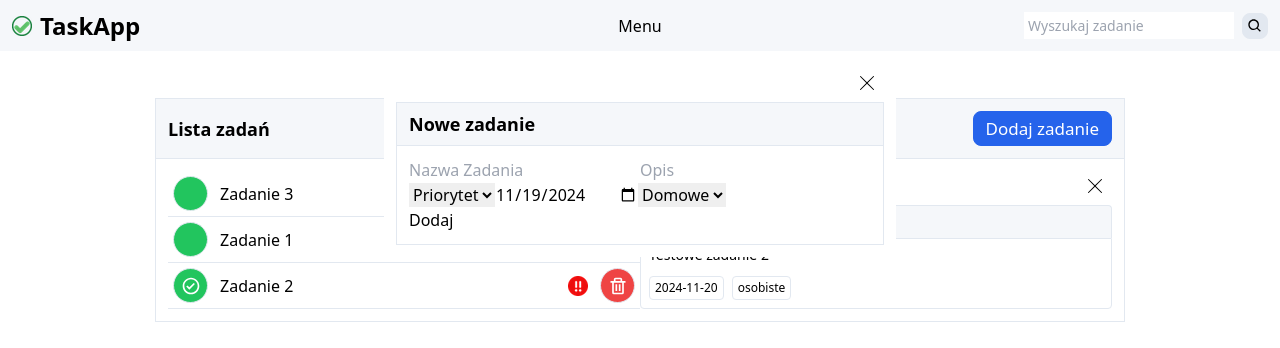
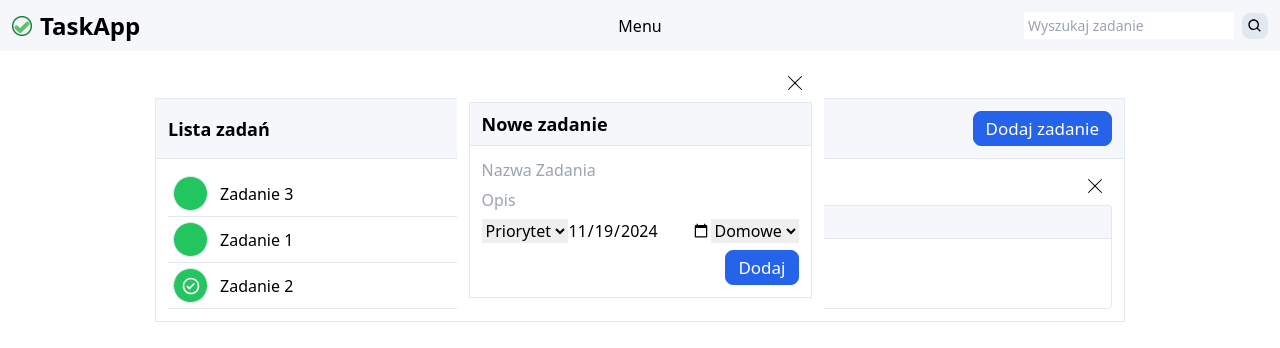
Before and after one commit to JakubM-I/todo-list-vite, a React (Vite) app: page /todo-list-vite/details/1 in a window 1280 px wide. Both pictures are taken after a click on the button "Dodaj zadanie". Shown: the top 348 px of the page. Built offline with nearby package versions, Linux system fonts and the light colour scheme.

Commit message:
Add form styling

```diff
--- a/src/features/tasks/AddForm/index.jsx
+++ b/src/features/tasks/AddForm/index.jsx
@@ -45,7 +45,7 @@ const AddTaskForm = () => {
 
     return (
         <>
-            <form>
+            <form className="flex flex-col gap-[6px]">
                 <input type="text"
                     placeholder="Nazwa Zadania"
                     value={taskName}
@@ -85,7 +85,11 @@ const AddTaskForm = () => {
                         <option value="osobiste">Osobiste</option>
                     </select>
                 </div>
-                <button onClick={onFormSubmit}>Dodaj</button>
+                <div className="flex items-center justify-end">
+                    <button
+                        className="bg-primaryBlue rounded-lg border border-primaryBlue text-primaryLightColor text-[min(max(2.89vw,14px),17px)]/[1] py-2 px-3 transition-colors easy-in duration-700 hover:bg-primaryLightColor hover:text-primaryBlue"
+                        onClick={onFormSubmit}>Dodaj</button>
+                </div>
             </form>
 
         </>
--- a/src/features/tasks/TasksListWrapper/index.jsx
+++ b/src/features/tasks/TasksListWrapper/index.jsx
@@ -3,7 +3,7 @@ import TasksList from "../TaskList"
 
 const TasksListWrapper = () => {
     return (
-        <div className="flex">
+        <div className="flex gap-3">
             <TasksList />
             <Outlet />
         </div>
```
